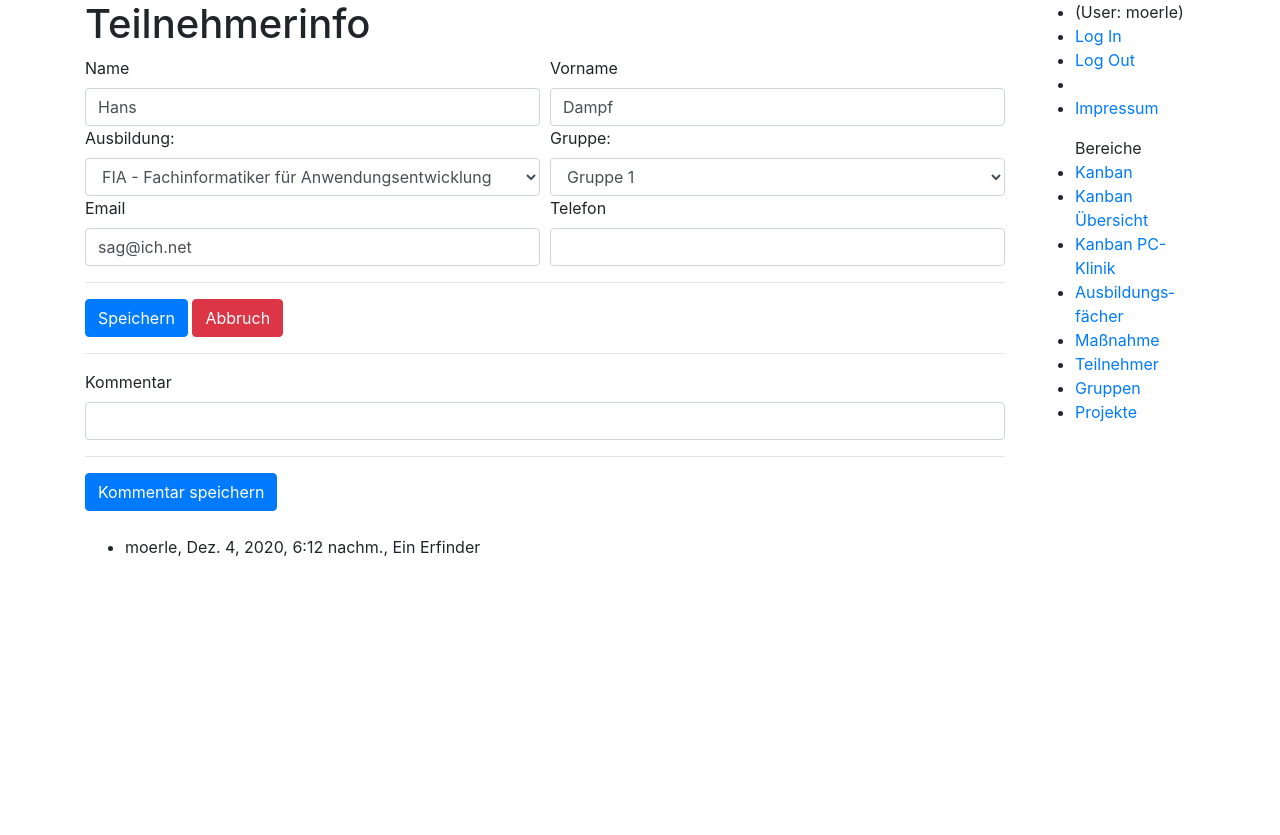
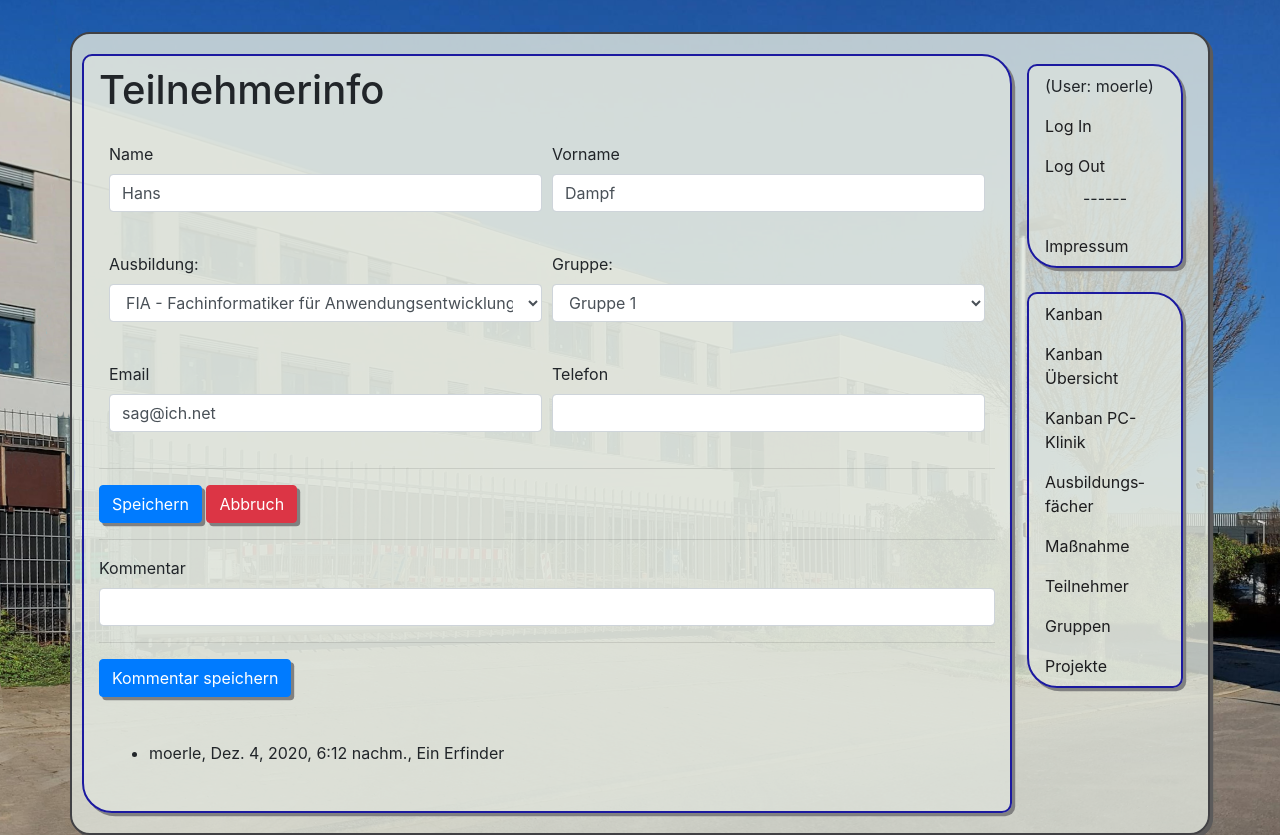
Before and after one commit to Moerle67/bfw, a Django app: page /pr1/tn/1/ in a window 1280 px wide. Before the commit the page ends 556 px from the top, so only its background shows below. Run offline with Django 3.2, Linux system fonts and the light colour scheme; a user stored in the database is signed in; data comes from the database, SQL or seed files in the repository; both versions use the stored data as it was after the commit; some libraries are stand-ins or nearby versions.

Commit message:
Dienstag

```diff
--- a/app1/models.py
+++ b/app1/models.py
@@ -116,6 +116,8 @@ class ProjekteTN(models.Model):
     bewertung = models.IntegerField(default=0)
     kommentar = models.CharField(max_length=100, default="")
     offen = models.BooleanField(default=True)
+    def laenger(self):
+        return self.bis-timezone.now()
     def __str__(self):
         return self.teilnehmer.name+", "+self.projekt.bezeichnung
     class Meta:
--- a/app1/static/css/styles.css
+++ b/app1/static/css/styles.css
@@ -24,6 +24,53 @@
     margin-bottom: 0.5em;
 }
 
+
+body {
+    background-image: url(../pics/hintergrund1.png);
+    height: 95vh;
+    background-position: center;
+    background-repeat: no-repeat;
+    background-size: cover;
+}
+
+div {
+
+    /* opacity: .7; */
+    padding: 10px 10px;
+}
+.container {
+    background-color: rgb(225, 230, 222, 0.80);
+    border-radius: 20px 20px 20px 20px;
+    margin-top: 2em;
+    box-shadow: 0.2em 0.2em rgb(92, 91, 91);
+    border:2px solid #414144;}
+
+.nav, .inhalt{
+    background-color: rgba(225, 230, 222, 0.637);
+    border:2px solid #1b19a0;
+    border-radius: 10px 30px 10px 30px ;
+    box-shadow: 0.2em 0.2em gray;
+}
+
+center {
+    text-align: center;
+}
+button {
+    box-shadow: 0.2em 0.2em gray;
+}
+
+a:link, a:visited {
+    color: rgb(29, 29, 31);
+    }
+
+a:hover {
+    color: #bf425d;
+}
+
+a:active {
+    color: #800000;
+    }
+
 .rot {
     color: red;
 }
--- a/app1/static/js/timer.js
+++ b/app1/static/js/timer.js
@@ -3,6 +3,7 @@ const monat = parseInt(document.getElementById("hidden_month").innerHTML);
 const tag = parseInt(document.getElementById("hidden_day").innerHTML);
 const stunde = parseInt(document.getElementById("hidden_hour").innerHTML);
 const minute = parseInt(document.getElementById("hidden_minutes").innerHTML);
+const sekunde = parseInt(document.getElementById("hidden_seconds").innerHTML);
 
 var startDateTime = new Date(jahr, monat-1, tag, stunde, minute, 0, 0);
 console.log(jahr, monat-1, tag, stunde, minute, startDateTime)
--- a/app1/templates/app1/base.html
+++ b/app1/templates/app1/base.html
@@ -29,24 +29,24 @@
                     {% endfor %}
                 </div>
                 <div class="col-md-2 navi">
-                    <ul>
-                        <li>(User: {{user}})</li>
-                        <li><a href="/pr1/auth?next=/pr1/">Log In</a></li>
-                        <li><a href="/pr1/logout">Log Out</a></li>
-                        <li></li>
-                        <li><a href="/pr1/impress">Impressum</a></li>
-                    </ul>
-
-                    <ul> Bereiche
-                        <li><a href="/pr1/kanban/">Kanban</a></li>
-                        <li><a href="/pr1/kanban/all/">Kan&shy;ban Übersicht</a></li>
-                        <li><a href="/pr1/kanban/pck/">Kan&shy;ban PC-Klinik</a></li>
-                        <li><a href="/pr1/fach/">Aus&shy;bildungs&shy;fächer</a></li>
-                        <li><a href="/pr1/ausb/">Maß&shy;nahme</a></li>
-                        <li><a href="/pr1/tn/">Teil&shy;nehmer</a></li>
-                        <li><a href="/pr1/grp/">Grup&shy;pen</a></li>
-                        <li><a href="/pr1/projekte/">Pro&shy;jekte</a></li>
-                    </ul>
+                    <nav class="nav flex-column">
+                        <div class="nav-link"> (User: {{user}})</div>
+                        <a class="nav-link gruen" href="/pr1/auth?next=/pr1/">Log In</a>
+                        <a class="nav-link rot" href="/pr1/logout">Log Out</a>
+                        <p class="center">------</p>
+                        <a class="nav-link" href="/pr1/impress">Impres&shy;sum</a>
+                    </nav>
+                    <br />
+                   <nav class="nav flex-column">
+                        <a class="nav-link active" href="/pr1/kanban/">Kanban</a>
+                        <a class="nav-link" href="/pr1/kanban/all/">Kan&shy;ban Übersicht</a>
+                        <a class="nav-link" href="/pr1/kanban/pck/">Kan&shy;ban PC-Klinik</a>
+                        <a class="nav-link" href="/pr1/fach/">Aus&shy;bildungs&shy;fächer</a>
+                        <a class="nav-link" href="/pr1/ausb/">Maß&shy;nahme</a>
+                        <a class="nav-link" href="/pr1/tn/">Teil&shy;nehmer</a>
+                        <a class="nav-link" href="/pr1/grp/">Grup&shy;pen</a>
+                        <a class="nav-link" href="/pr1/projekte/">Pro&shy;jekte</a>
+                    </nav>
                 </div>
             </div>
         </div>
--- a/app1/templates/app1/form_tnDetail.html
+++ b/app1/templates/app1/form_tnDetail.html
@@ -3,9 +3,13 @@
 {% block zusatz %}
 {% timezone "Europe/Berlin" %}
 <ul>
-{% for zeile in komments %}
-    <li>{{zeile.user.username}}, {{zeile.zeitpunkt}}, {{zeile.info}}</li>
-{% endfor %}
+<div class="row">
+    <div class="col-sm-6">
+        {% for zeile in komments %}
+            <li>{{zeile.user.username}}, {{zeile.zeitpunkt}}, {{zeile.info}}</li>
+        {% endfor %}
+    </div>
+</div>
 </ul>
 {% endtimezone %}
 
--- a/app1/templates/app1/projekt_list.html
+++ b/app1/templates/app1/projekt_list.html
@@ -2,7 +2,7 @@
 
 {% block h1 %}
 Projekt: {{projekt.fach.slug}}/{{ projekt.bezeichnung }} ({{anteil}} %)
-<h2 id="time-source">{{ projekt.bis|date:'SHORT_DATETIME_FORMAT' }}</h2><h2 id="time-elapsed"></h2>
+<h2 id="time-source">{{ projekt.bis|date:'SHORT_DATETIME_FORMAT' }}</h2><h2 id="time-elapsed">Timer</h2>
 {% endblock h1 %}
 
 {% block content %}
@@ -28,4 +28,6 @@ Projekt: {{projekt.fach.slug}}/{{ projekt.bezeichnung }} ({{anteil}} %)
 <p style="visibility:hidden" id="hidden_day">{{datum.2}}</p>
 <p style="visibility:hidden" id="hidden_hour">{{datum.3}}</p>
 <p style="visibility:hidden" id="hidden_minutes">{{datum.4}}</p>
+<p style="visibility:hidden" id="hidden_seconds">{{datum.5}}</p>
+
 {% endblock content %}
--- a/app1/views.py
+++ b/app1/views.py
@@ -185,14 +185,15 @@ def tnAllgGrp(request, grp_id):
 @permission_required('app1.view_teilnehmer')
 def tnDetail(request, tn_id):
     message = ""
+    ds = Teilnehmer.objects.get(id=str(tn_id))
     if request.method == "GET":
-        ds = Teilnehmer.objects.get(id=str(tn_id))
         vname = ds.name
         vvorname = ds.vorname
         vausbildung = ds.ausbildung.id
         vemail = ds.email
         vmobil = ds.mobil
         komments = TnInfo.objects.filter(tn=ds, aktiv=True).order_by("-zeitpunkt")
+        projekte = ProjekteTN.objects.filter(teilnehmer=ds, offen=True).order_by("bis")
         if ds.gruppe != None:
             vgruppe = ds.gruppe.id
         else:
@@ -220,8 +221,8 @@ def tnDetail(request, tn_id):
             ds.email = vemail
             ds.gruppe = vgruppe
             ds.save()
-            return HttpResponseRedirect(request.META.get('HTTP_REFERER'))
-            #return redirect("/pr1/tn")
+            #return HttpResponseRedirect(request.META.get('HTTP_REFERER'))
+            return redirect("/pr1/tn")
 
     name = FormInput("Name", value=vname)
     vorname = FormInput("Vorname", value=vvorname)
@@ -561,7 +562,7 @@ def projekt(request, p_id):
     else:
         anteil = 0
     bis = timezone.localtime(projekt.bis)
-    datum = (bis.year, bis.month, bis.day, bis.hour, bis.minute)
+    datum = (bis.year, bis.month, bis.day, bis.hour, bis.minute, bis.second)
     tn_liste = ProjekteTN.objects.filter(projekt_id=int(p_id)).order_by("-offen", "teilnehmer")
     return render(request, 'app1/projekt_list.html', {'liste': tn_liste, 'projekt': projekt, 'anteil': anteil, "js": ("js/timer.js",), "datum": datum, })
 
```
Also changed, not shown: app1/static/pics/hintergrund1.png (added), db.sqlite3, 2 other files.
